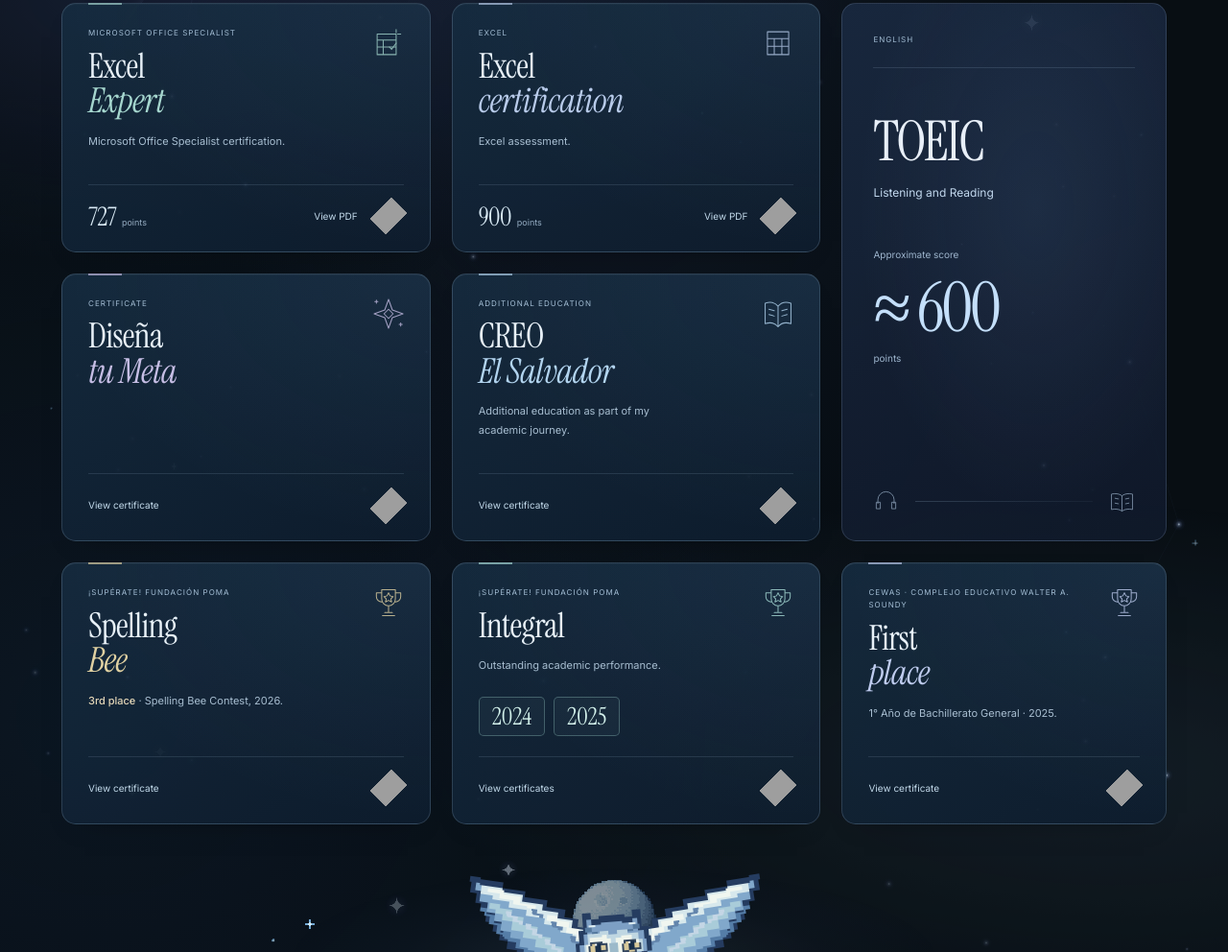
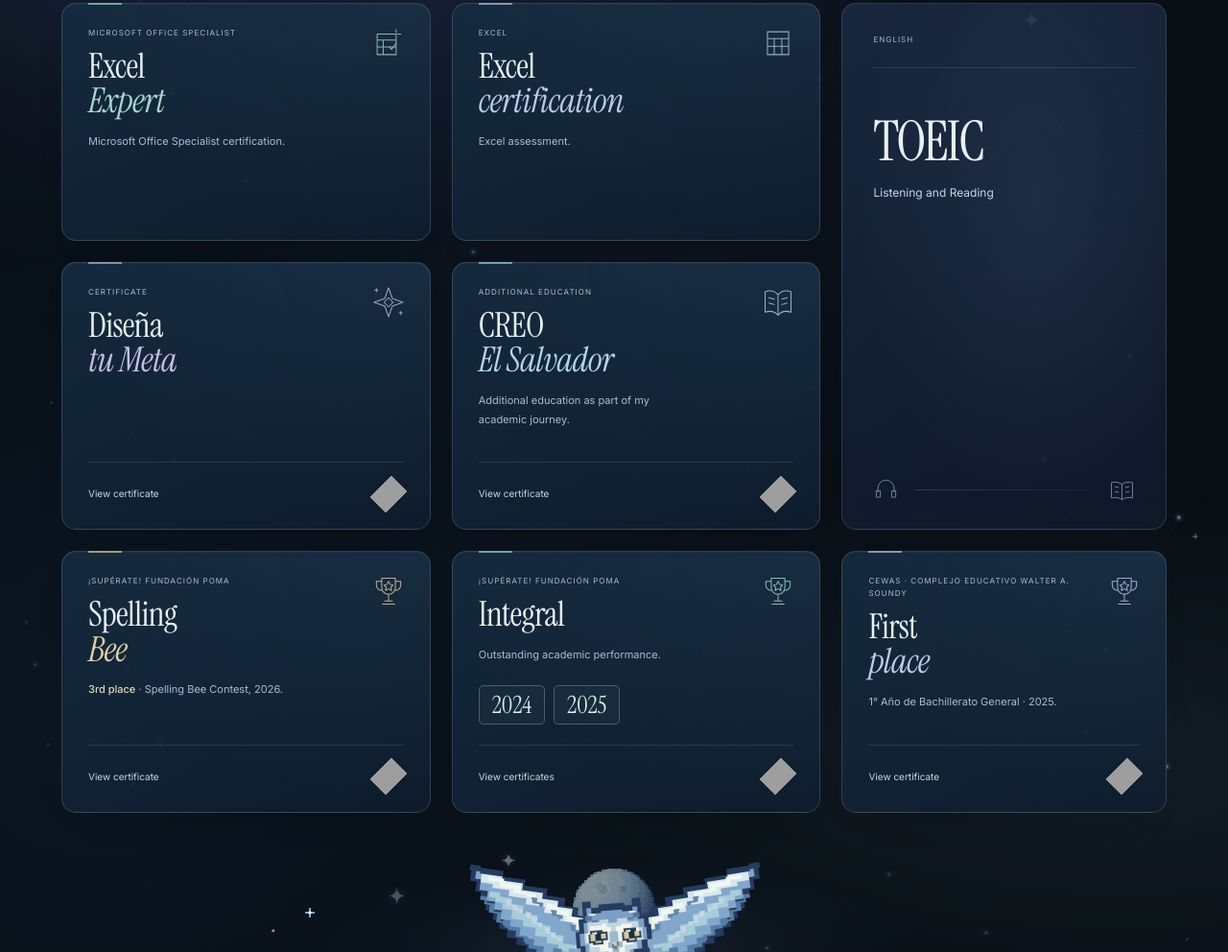
Before and after one commit to Cnatalyderas/CocoNat, a plain HTML site: page index.html in a window 1280 px wide. Shown: the part 3050-4042 px from the top of the page at 96% size. Drawn offline with nearby package versions, Linux system fonts and the light colour scheme; grey boxes are pictures that could not be loaded; animation ran at ten frames a second.

```diff
--- a/index.html
+++ b/index.html
@@ -306,14 +306,14 @@
                         <a class="certificate-open" data-certificate-open="excel-expert" href="#certificate-excel-expert" aria-haspopup="dialog" aria-controls="certificate-dialog" aria-label="View certificate: Excel Expert">
                             <div class="certificate-card-top"><span class="certificate-glyph" aria-hidden="true"><svg viewBox="0 0 48 48" fill="none" stroke="currentColor" stroke-width="1.3" stroke-linecap="round" stroke-linejoin="round"><path d="M9 12h25v27H9zM9 20h25M17 20v19M9 29h25M34 6v4m0 4v4m-6-6h4m4 0h4"/><path d="m25 29 3 3 6-8"/></svg></span></div>
                             <div class="certificate-card-copy"><span class="certificate-kind">MICROSOFT OFFICE SPECIALIST</span><h3>Excel <em>Expert</em></h3><p>Microsoft Office Specialist certification.</p></div>
-                            <div class="certificate-card-footer"><span class="certificate-result"><strong>727</strong><span>points</span></span><span class="certificate-card-action">View PDF <span aria-hidden="true"><img class="site-arrow site-arrow--ne" src="assets/arrow.png" alt="" aria-hidden="true" width="36" height="36" decoding="async"></span></span></div>
+                           <!-- <div class="certificate-card-footer"><span class="certificate-result"><strong>727</strong><span>points</span></span><span class="certificate-card-action">View PDF <span aria-hidden="true"><img class="site-arrow site-arrow--ne" src="assets/arrow.png" alt="" aria-hidden="true" width="36" height="36" decoding="async"></span></span></div> -->
                         </a>
                     </article>
                     <article class="certificate-card certificate-card--excel" data-reveal>
                         <a class="certificate-open" data-certificate-open="excel" href="#certificate-excel" aria-haspopup="dialog" aria-controls="certificate-dialog" aria-label="View certificate: Excel certification">
                             <div class="certificate-card-top"><span class="certificate-glyph" aria-hidden="true"><svg viewBox="0 0 48 48" fill="none" stroke="currentColor" stroke-width="1.3" stroke-linecap="round" stroke-linejoin="round"><path d="M10 9h28v30H10zM10 18h28M10 28h28M19 18v21M29 18v21"/></svg></span></div>
                             <div class="certificate-card-copy"><span class="certificate-kind">EXCEL</span><h3>Excel <em>certification</em></h3><p>Excel assessment.</p></div>
-                            <div class="certificate-card-footer"><span class="certificate-result"><strong>900</strong><span>points</span></span><span class="certificate-card-action">View PDF <span aria-hidden="true"><img class="site-arrow site-arrow--ne" src="assets/arrow.png" alt="" aria-hidden="true" width="36" height="36" decoding="async"></span></span></div>
+                          <!--  <div class="certificate-card-footer"><span class="certificate-result"><strong>900</strong><span>points</span></span><span class="certificate-card-action">View PDF <span aria-hidden="true"><img class="site-arrow site-arrow--ne" src="assets/arrow.png" alt="" aria-hidden="true" width="36" height="36" decoding="async"></span></span></div> -->
                         </a>
                     </article>
                     <article class="certificate-card certificate-card--meta" data-reveal>
@@ -355,7 +355,7 @@
                         <div class="certificate-assessment">
                             <span class="certificate-kind">ENGLISH</span>
                             <div class="certificate-assessment-copy"><h3 id="toeic-title">TOEIC</h3><p>Listening and Reading</p></div>
-                            <div class="certificate-toeic-score"><span>Approximate score</span><strong>≈ 600</strong><span>points</span></div>
+                           <!-- <div class="certificate-toeic-score"><span>Approximate score</span><strong>≈ 600</strong><span>points</span></div> -->
                             <div class="certificate-assessment-marks" aria-hidden="true"><svg viewBox="0 0 32 32" fill="none" stroke="currentColor"><path d="M6 19v-5a10 10 0 0 1 20 0v5M6 17H4v8h5v-8H6Zm20 0h2v8h-5v-8h3Z"/></svg><span></span><svg viewBox="0 0 32 32" fill="none" stroke="currentColor"><path d="M16 9c-4-3-9-3-13-2v19c4-1 9-1 13 2 4-3 9-3 13-2V7c-4-1-9-1-13 2Zm0 0v19M7 12l5 1m-5 5 5 1m8-6 5-1m-5 7 5-1"/></svg></div>
                         </div>
                     </article>
```
